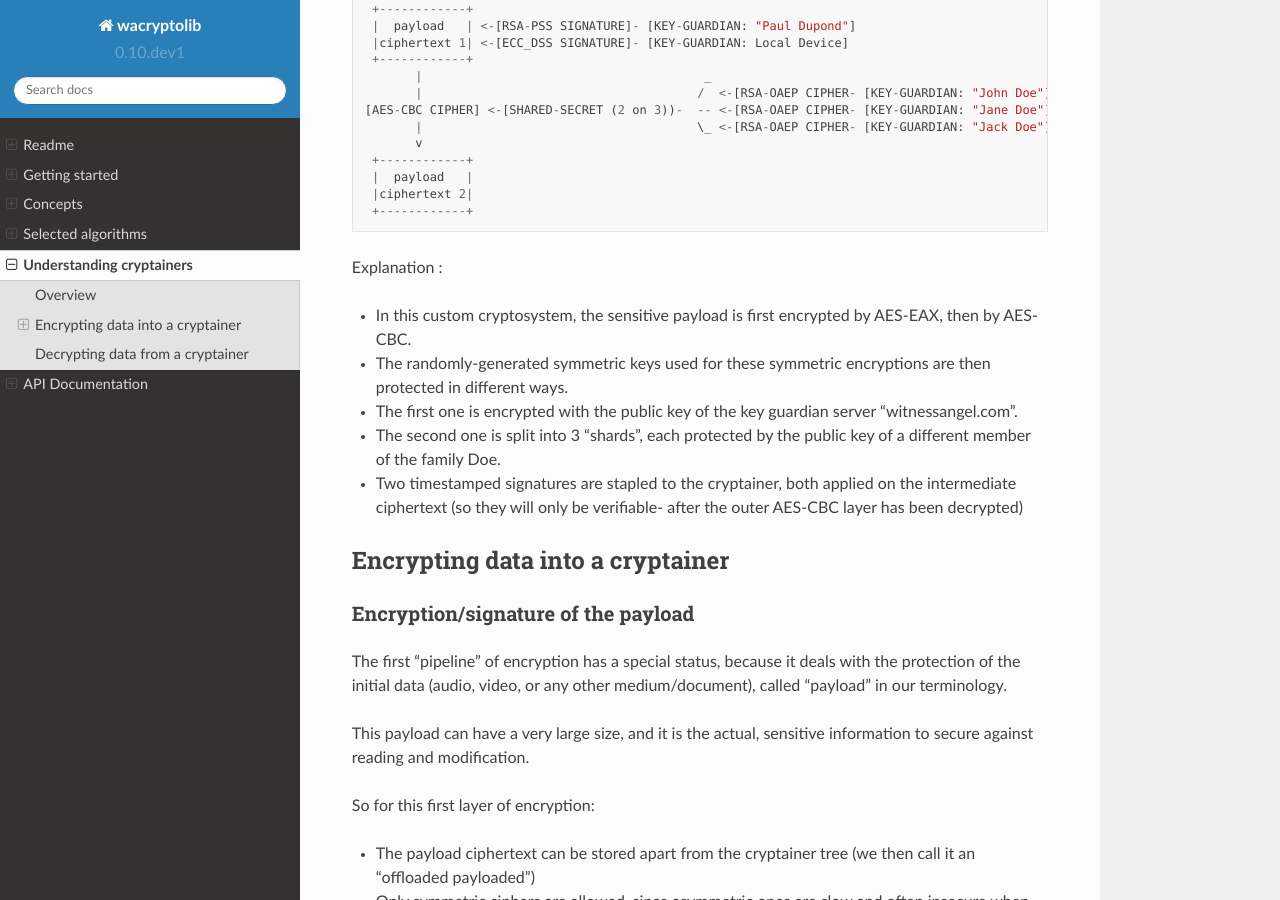
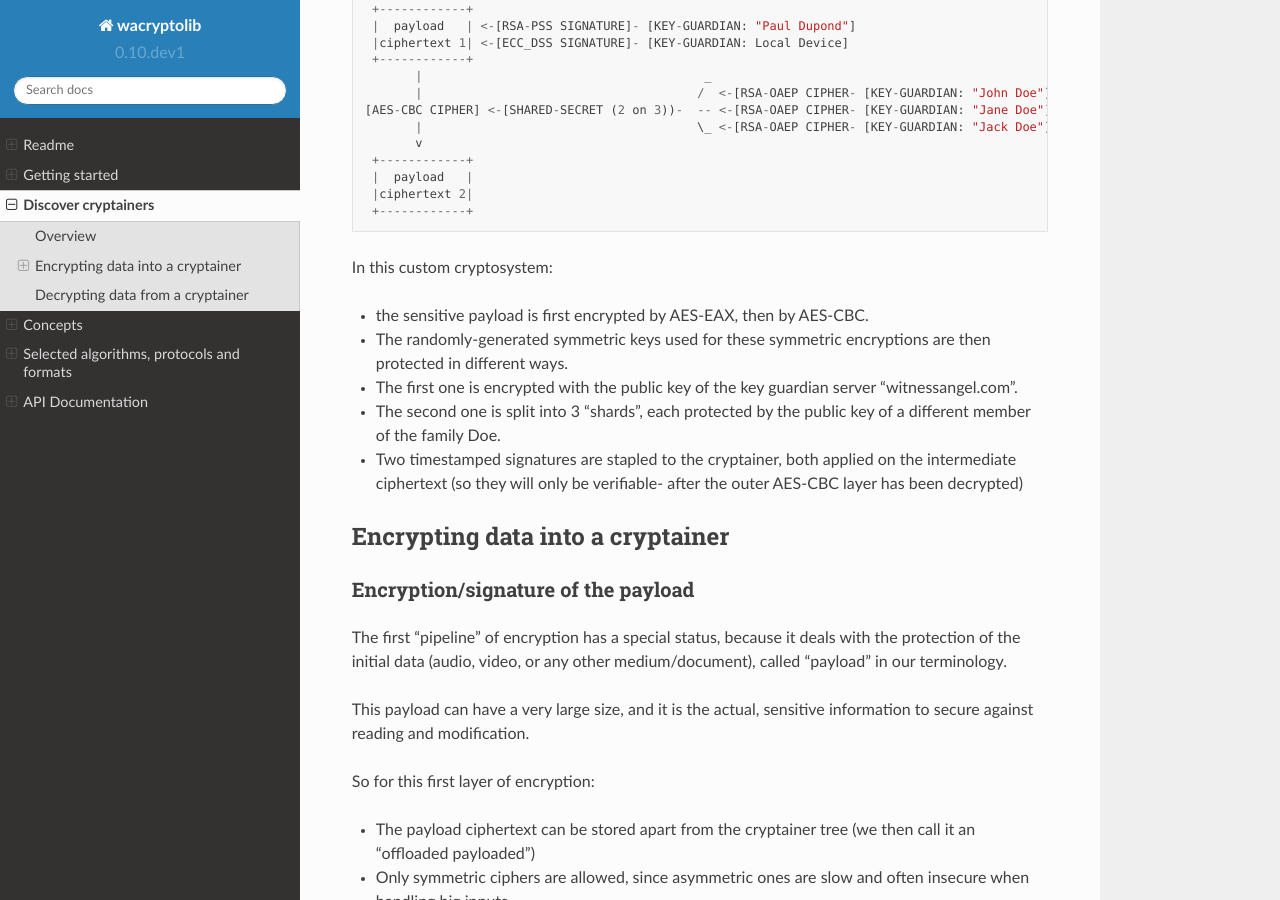
Before and after one commit to WitnessAngel/witness-angel-cryptolib, a Sphinx documentation site: the page built from docs/cryptainer_explanations.rst, in a window 1280 px wide and 900 px high, scrolled down 1003 px. Built offline with Sphinx 7.4.7 and the Read the Docs theme 2.0.0, drawn with Linux system fonts in a browser that asks for light colours; pages that are not in the unit, such as notebooks, are missing from menus; some of the changed text lies outside the part shown.

Commit message:
Improve selected_protocols.rst

```diff
--- a/Readme.rst
+++ b/Readme.rst
@@ -14,7 +14,7 @@
 Summary
 ----------------
 
-The WACryptolib is a toolkit aimed at handling secure configuration-driven containers, called *cryptainers*.
+The Witness Angel Cryptolib is a toolkit aimed at handling secure configuration-driven containers, called *cryptainers*.
 
 By leveraging a flexible JSON-based format called *cryptoconf*, users can define their own hybrid cryptosystem, recursively combining symmetric cihers, asymmetric ciphers, shared secrets, and data signatures.
 
--- a/docs/concepts.rst
+++ b/docs/concepts.rst
@@ -63,4 +63,4 @@
 
 The structure of these cryptainers is driven  # FIXME complete that
 
-More information in the :doc:`cryptainer format <cryptainer_format>` document.
+More information in the :doc:`cryptainer format <cryptainer_explanations>` document.
--- a/docs/cryptainer_explanations.rst
+++ b/docs/cryptainer_explanations.rst
@@ -1,5 +1,5 @@
 
-Understanding cryptainers
+Discover cryptainers
 ============================
 
 Overview
@@ -44,14 +44,13 @@
    |ciphertext 2|
    +------------+
 
-Explanation :
+In this custom cryptosystem:
 
-- In this custom cryptosystem, the sensitive payload is first encrypted by AES-EAX, then by AES-CBC.
+- the sensitive payload is first encrypted by AES-EAX, then by AES-CBC.
 - The randomly-generated symmetric keys used for these symmetric encryptions are then protected in different ways.
 - The first one is encrypted with the public key of the key guardian server "witnessangel.com".
 - The second one is split into 3 "shards", each protected by the public key of a different member of the family Doe.
 - Two timestamped signatures are stapled to the cryptainer, both applied on the intermediate ciphertext (so they will only be verifiable- after the outer AES-CBC layer has been decrypted)
-
 
 
 Encrypting data into a cryptainer
```
Also changed, not shown: other parts of docs/concepts.rst (+2 -2 lines), docs/algorithms_overview.rst (deleted, +0 -71 lines), docs/index.rst (+5 -2 lines), docs/selected_protocols.rst (added, +83 -0 lines).
